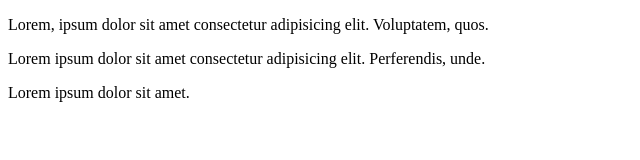
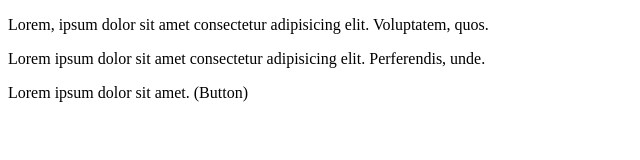
Before and after one commit to utkarsh-goyal1/LocalRepo, a plain HTML site: page index.html in a window 1280 px wide. Shown: the full height of the page, 0-640 px from the left. Drawn offline with Linux system fonts and the light colour scheme.

```diff
--- a/index.html
+++ b/index.html
@@ -10,7 +10,7 @@
 <body>
     <p>Lorem, ipsum dolor sit amet consectetur adipisicing elit. Voluptatem, quos.</p>
     <p>Lorem ipsum dolor sit amet consectetur adipisicing elit. Perferendis, unde.</p>
-    <p>Lorem ipsum dolor sit amet.</p>
+    <p>Lorem ipsum dolor sit amet. (Button)</p>
 </body>
 
 </html>
```
